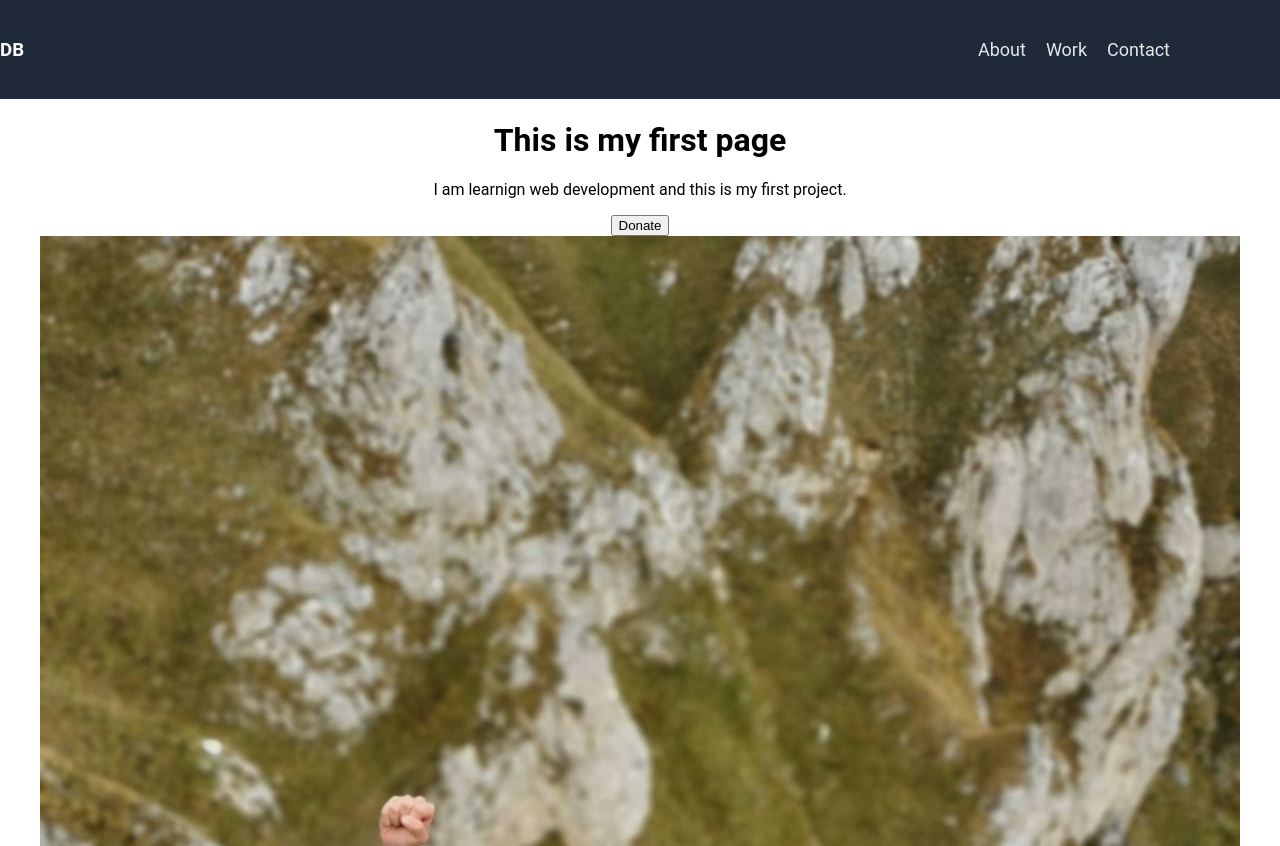
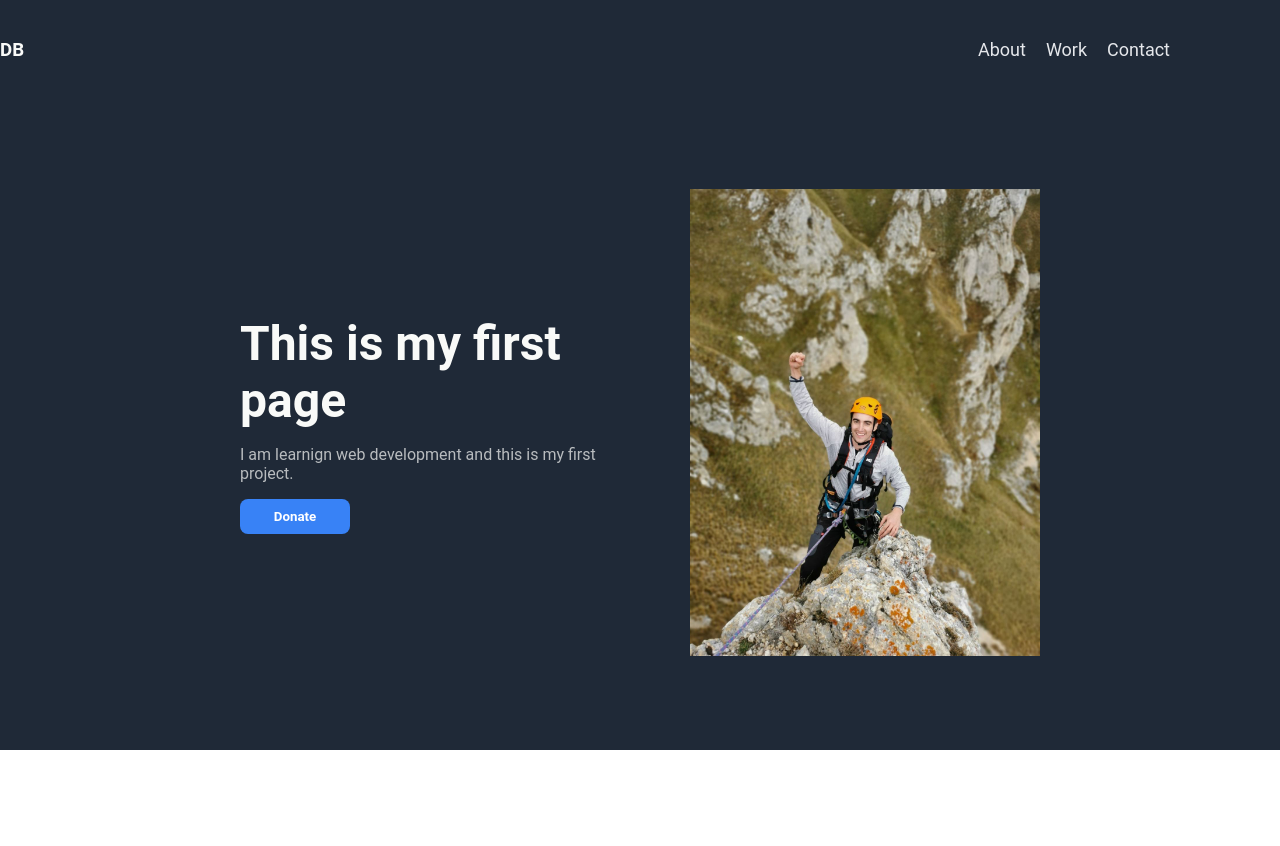
Before and after one commit to denisbicakcic00/LandingPage, a plain HTML site: page index.html in a window 1280 px wide. Shown: the top 846 px of the page. After the commit the page ends 800 px from the top, so only its background shows below. Drawn offline with Linux system fonts and the light colour scheme.

Commit message:
Styled header elements

```diff
--- a/styles.css
+++ b/styles.css
@@ -36,3 +36,52 @@ body {
     padding: 10px;
     font-family: 'Roboto', Arial;
 }
+
+.hero {
+    display: flex;
+    color: #F9FAF8;
+    background-color: #1F2937;
+    align-items: center;
+    justify-content: center;
+    padding: 90px;
+}
+
+.hero-cta {
+    flex-basis: 400px;
+    display: flex;
+    flex-direction: column;
+    text-align: left;
+    margin-right: 50px;
+}
+
+.hero-cta p {
+    font-family: 'Roboto', Arial;
+    opacity: 0.7;
+}
+
+h1 {
+    font-size: 48px;
+    font-weight: bold;
+    color: #F9FAF8;
+    margin: 0;
+    font-family: 'Roboto', Arial;
+}
+
+.hero button {
+    display: block;
+    text-align: center;
+    width: 110px;
+    border: none;
+    background: #3882F6;
+    padding: 10px;
+    border-radius: 8px;
+    color: #fff;
+    font-family: 'Roboto', Arial;
+    text-decoration: none;
+    font-weight: bold;
+}
+
+.hero img {
+    width: 350px;
+    height: auto;
+}
```
